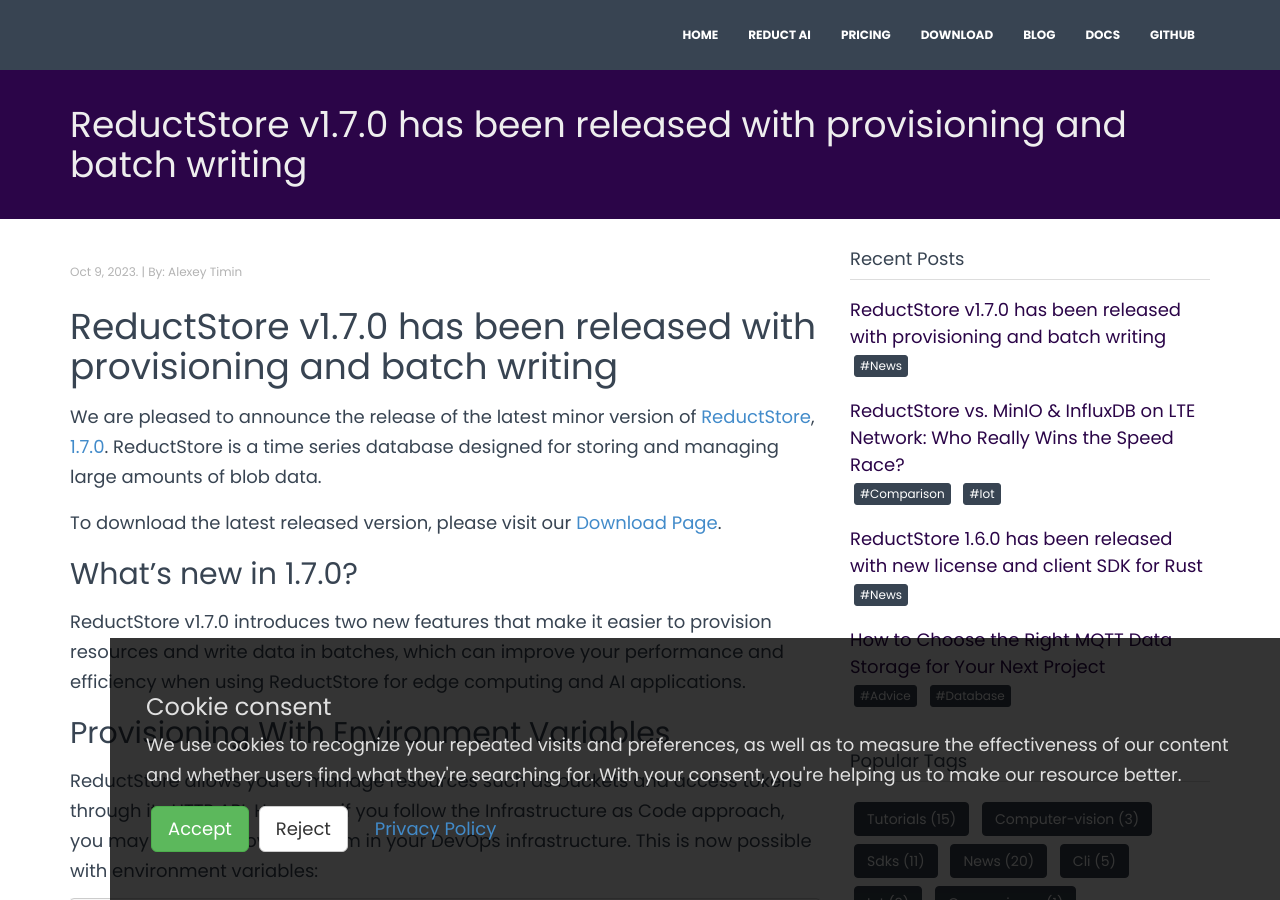
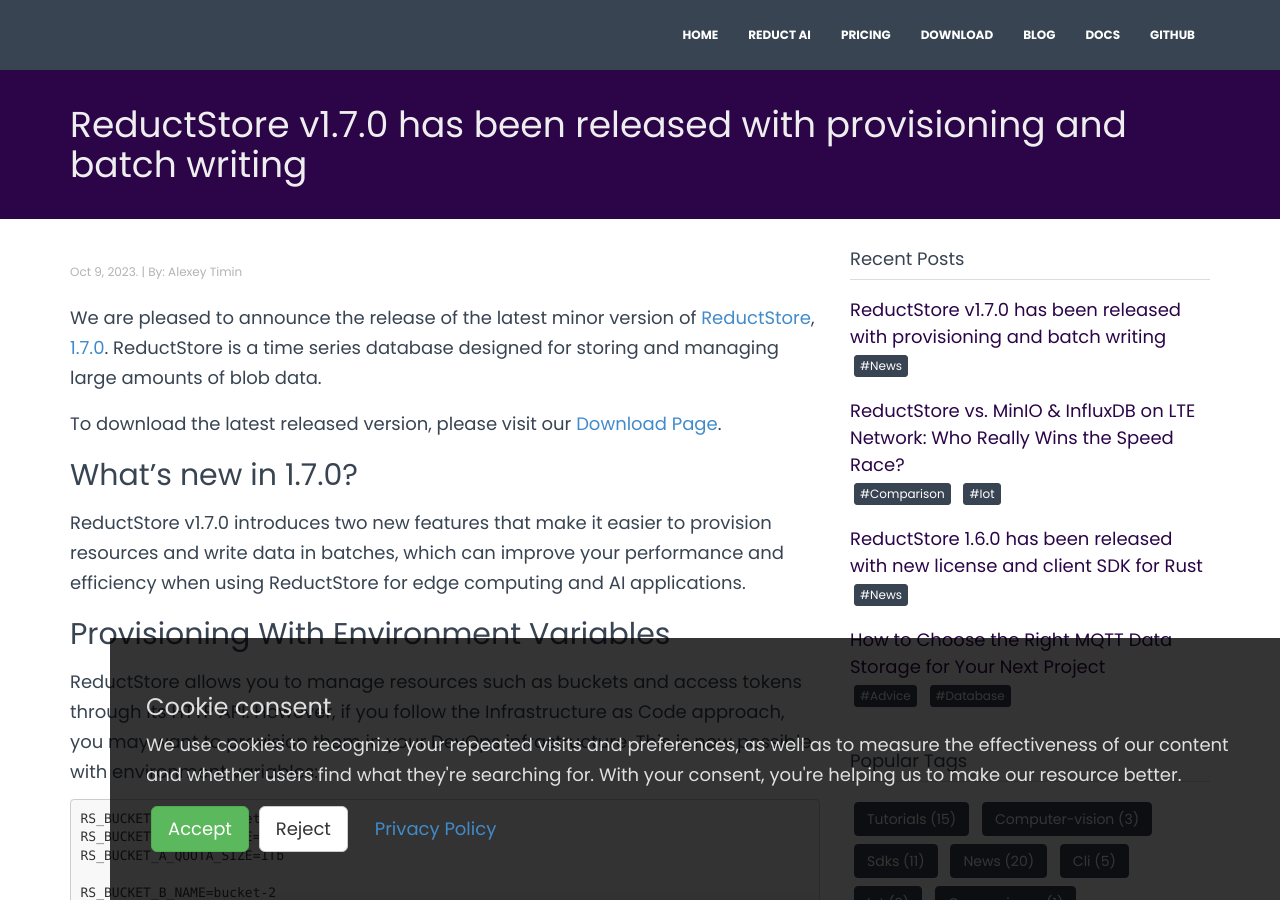
Before and after one commit to reductstore/homepage, a Jekyll site: the page built from _posts/2023-10-09-reductstore-v1_7_0-released.md, in a window 1280 px wide and 900 px high. Built offline with Jekyll 4.4.1, drawn with Linux system fonts in a browser that asks for light colours; nearby versions of some CDN libraries.

Commit message:
remove duplicated title

```diff
--- a/_posts/2023-10-09-reductstore-v1_7_0-released.md
+++ b/_posts/2023-10-09-reductstore-v1_7_0-released.md
@@ -9,7 +9,6 @@
 
 - news
 ---
-# ReductStore v1.7.0 has been released with provisioning and batch writing
 
 We are pleased to announce the release of the latest minor version of [ReductStore](https://www.reduct.store/), [1.7.0](https://github.com/reductstore/reductstore/releases/tag/v1.7.0). ReductStore is a time series database designed for storing and managing large amounts of blob data.
 
```
